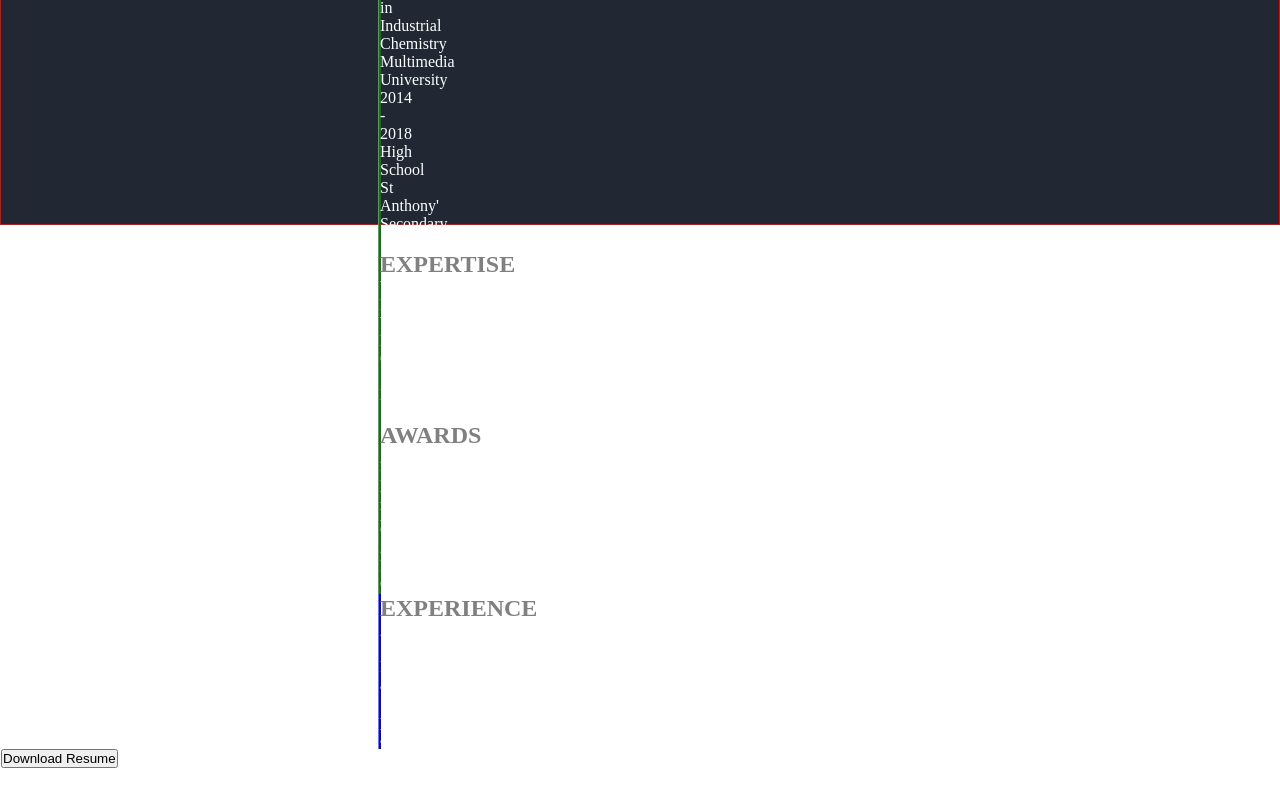
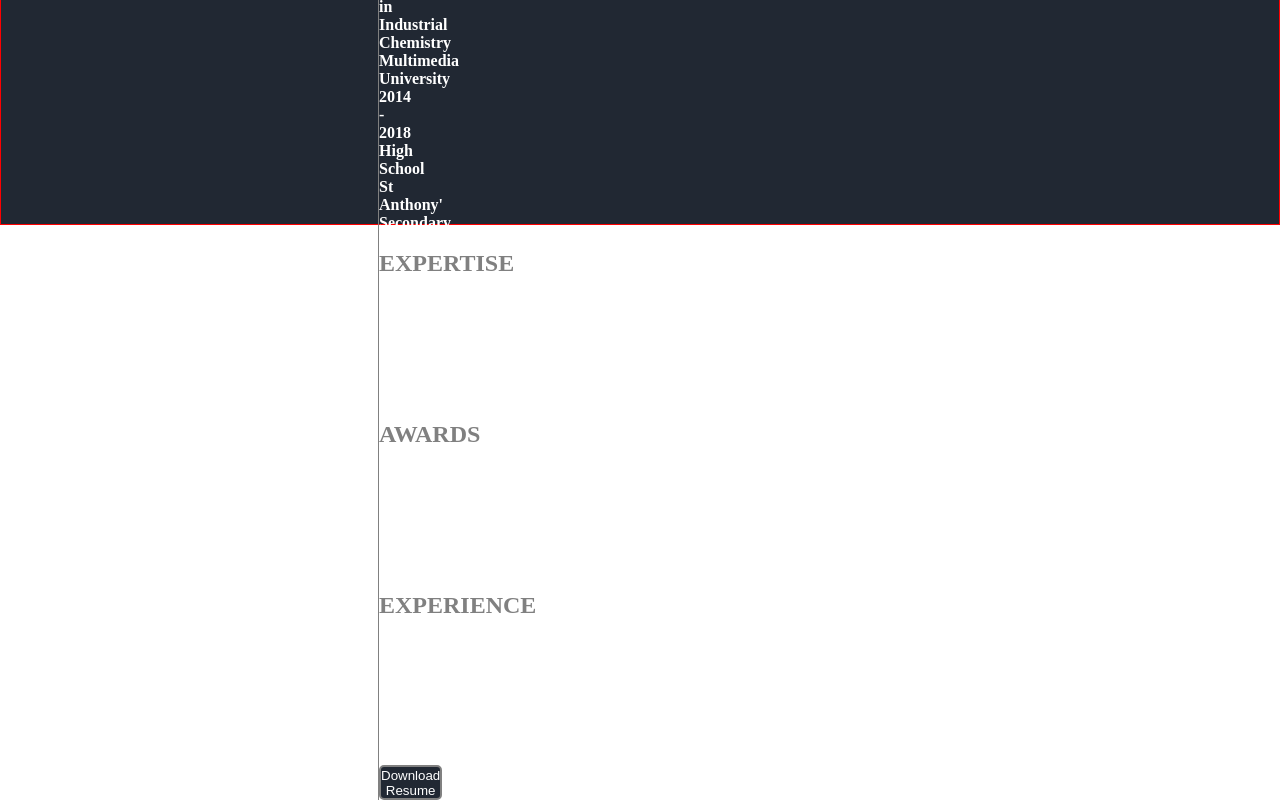
Before and after one commit to Kariuki1976/Portfolio, a plain HTML site: page index.html in a window 1280 px wide. Shown: the part 2546-3346 px from the top of the page. Before the commit the page ends 3314 px from the top, so only its background shows below. Drawn offline with Linux system fonts and the light colour scheme.

Commit message:
structure,position and style button in my resume

```diff
--- a/index.html
+++ b/index.html
@@ -108,9 +108,10 @@
             <div class="secretarial">
                 <h2 class="skills"><b>EXPERIENCE</b></h2>
                 <P>2020 <br>Secretarial Position at Sidai pearl agencies</P>
+                <button class="download">Download Resume</button>
             </div>
         </div>
-        <button class="download">Download Resume</button>
+
     </div>
 </body>
 
--- a/style.css
+++ b/style.css
@@ -344,16 +344,30 @@ ul {
     margin-left: 377px;
     margin-right: 1200px;
     color: white;
+    font-family: 'Times New Roman', Times, serif;
 }
 
 .independent {
-    border: 1px solid green;
+    /* border: 1px solid green; */
+    font-family: 'Times New Roman', Times, serif;
+    font-weight: bold;
 }
 
 .secretarial {
-    border: 1px solid blue;
+    /* border: 1px solid blue; */
+    font-weight: bold;
 }
 
 .skills {
     color: grey;
+    font-weight: bold;
 }
+
+.download {
+    background: #212833;
+    color: white;
+    height: 35px;
+    border: 2px solid grey;
+    border-radius: 5px;
+    margin-top: 20px;
+}
```
